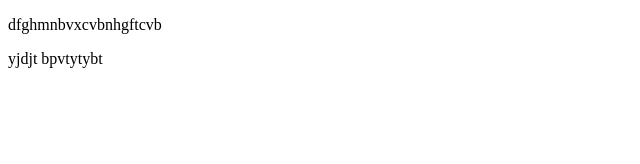
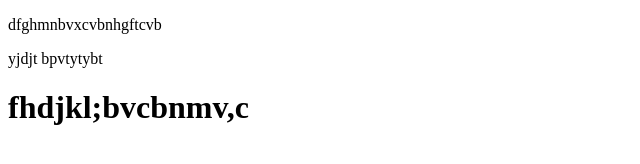
Before and after one commit to mira14/third_site, a plain HTML site: page index.html in a window 1280 px wide. Shown: the whole page, without its empty margins (0-640 px from the left). Drawn offline with Linux system fonts and the light colour scheme.

Commit message:
second comit

```diff
--- a/index.html
+++ b/index.html
@@ -7,5 +7,6 @@
 <body>
 	<p>dfghmnbvxcvbnhgftcvb</p>
 	<p>yjdjt bpvtytybt</p>
+	<h1>fhdjkl;bvcbnmv,c</h1>
 </body>
 </html>
```
